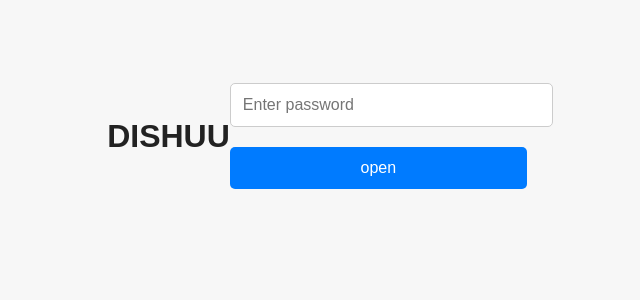
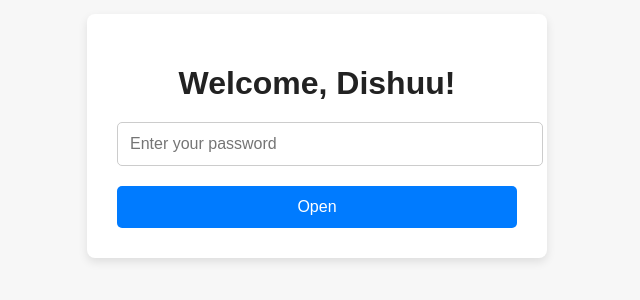
Before and after one commit to sw-aY-AM/Sastaa-Letterr, a plain HTML site: page index.html in a window 1280 px wide. Shown: the part 264-564 px from the top of the page, without its empty margins (323-963 px from the left). Drawn offline with Linux system fonts and the light colour scheme.

Commit message:
Update index.html

```diff
--- a/index.html
+++ b/index.html
@@ -3,18 +3,18 @@
 <head>
     <meta charset="UTF-8">
     <meta name="viewport" content="width=device-width, initial-scale=1.0">
-    <title>login</title>
-    <link rel="stylesheet" href="styles.css">
-
+    <title>Login - Dishuu</title>
+    <link rel="stylesheet" href="styles.css"> <!-- Link to the external CSS file -->
 </head>
 <body>
-
-    <h1>DISHUU</h1>
-    <form id="loginForm">
-        <input type="password" placeholder="Enter password" id="password" required>
-        <button type="submit">open</button>
-    </form>
-    <p id="errorMessage"></p>
-    <script src="script.js"></script>
+    <div class="container">
+        <h1>Welcome, Dishuu!</h1>
+        <form id="loginForm">
+            <input type="password" placeholder="Enter your password" id="password" required>
+            <button type="submit">Open</button>
+        </form>
+        <p id="errorMessage"></p>
+    </div>
+    <script src="script.js"></script> <!-- Link to the external JavaScript file -->
 </body>
 </html>
```
